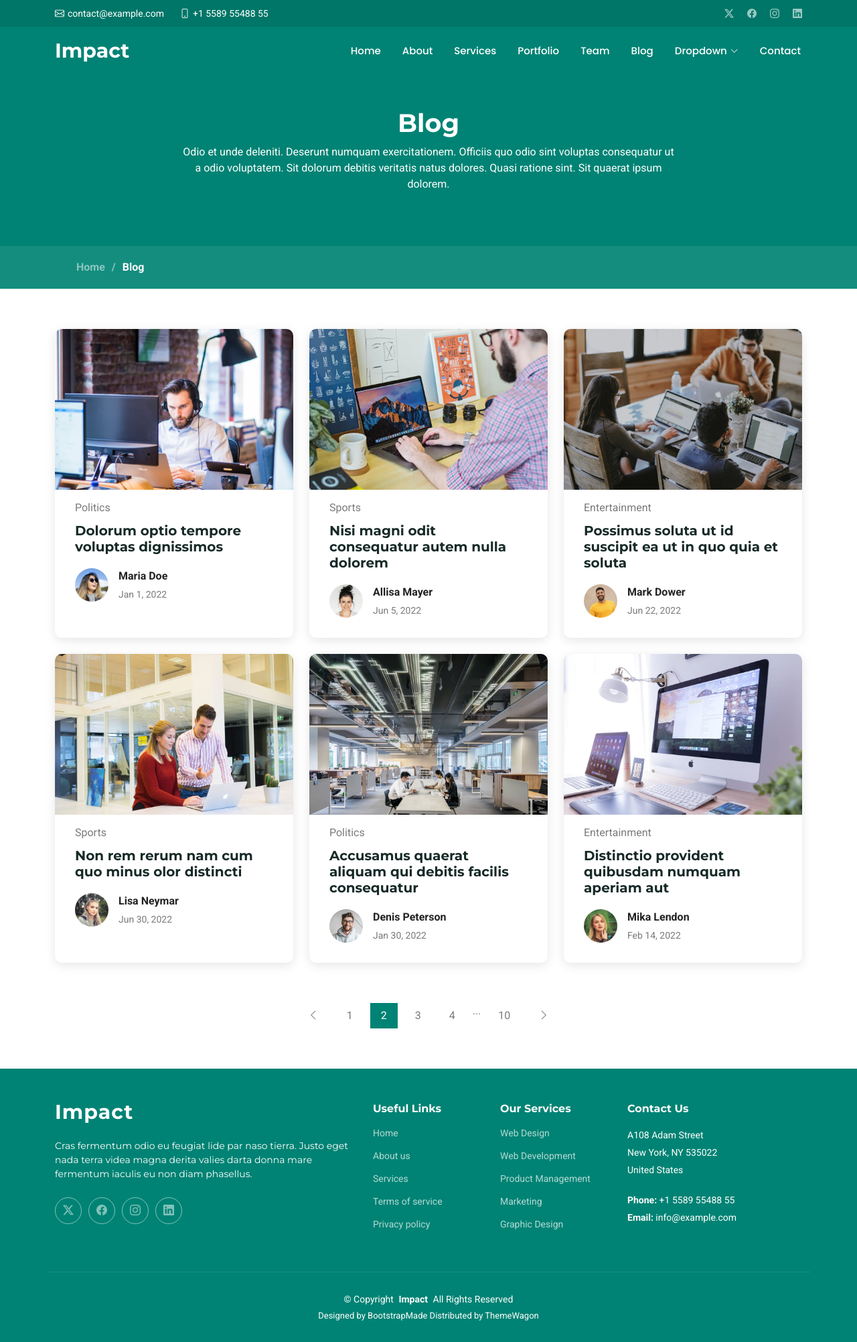
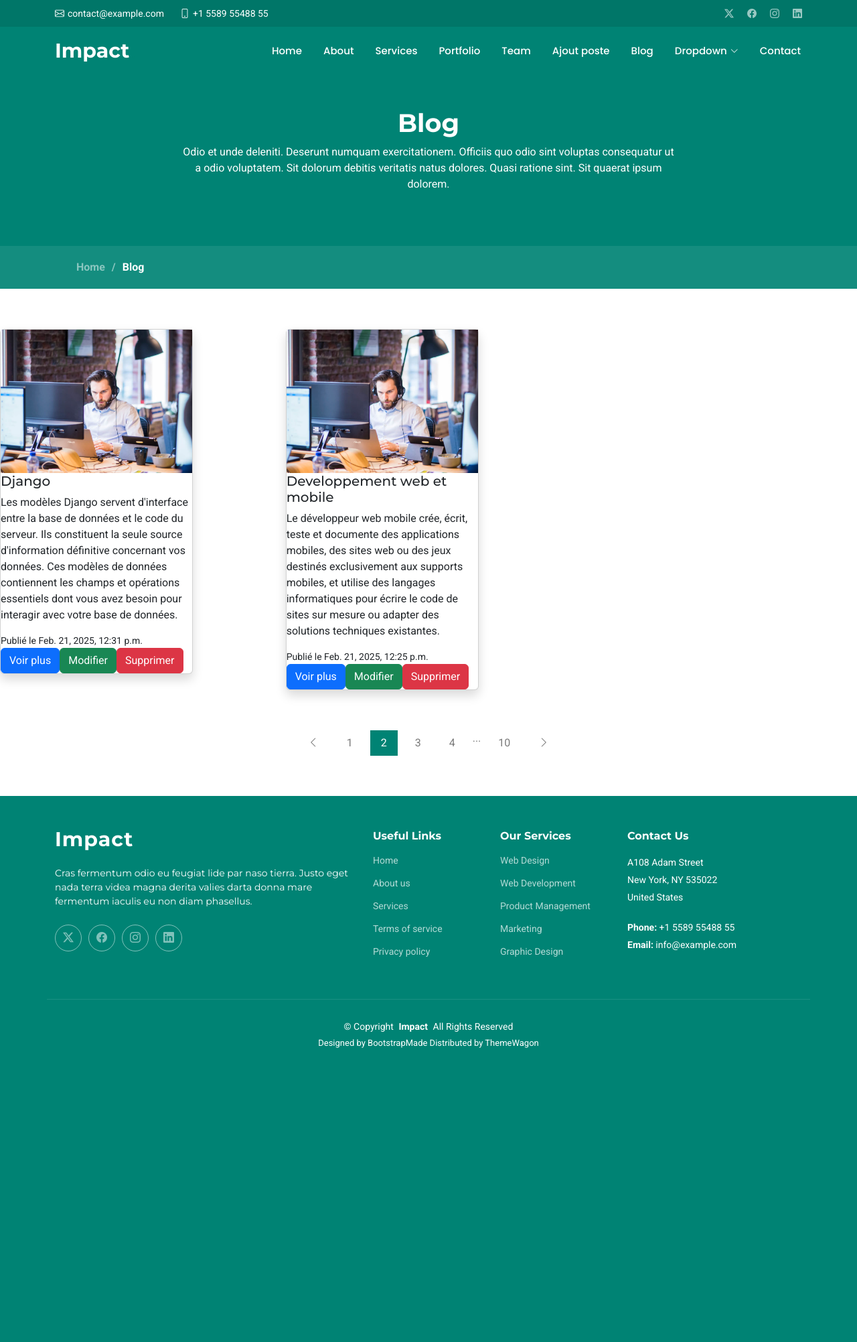
Before and after one commit to anf692/Blog__Project, a Django app: page /blog in a window 1280 px wide. Shown: the whole page at 67% size. After the commit the page ends 1564 px from the top, so only its background shows below. Run offline with Django 5.2, Linux system fonts and the light colour scheme; data comes from the database, SQL or seed files in the repository; both versions use the stored data as it was after the commit; some libraries are stand-ins or nearby versions.

Commit message:
ajout des postes dans la page blog.html

```diff
--- a/blog/templates/blog/Blog.html
+++ b/blog/templates/blog/Blog.html
@@ -10,8 +10,8 @@
   <meta name="keywords" content="">
 
   <!-- Favicons -->
-  <link href="{% static 'img/favicon.png" rel="icon">
-  <link href="{% static 'img/apple-touch-icon.png" rel="apple-touch-icon">
+  <link href="{% static 'img/favicon.png'%}" rel="icon">
+  <link href="{% static 'img/apple-touch-icon.png'%}" rel="apple-touch-icon">
 
   <!-- Fonts -->
   <link href="https://fonts.googleapis.com" rel="preconnect">
@@ -19,14 +19,14 @@
   <link href="https://fonts.googleapis.com/css2?family=Roboto:ital,wght@0,100;0,300;0,400;0,500;0,700;0,900;1,100;1,300;1,400;1,500;1,700;1,900&family=Montserrat:ital,wght@0,100;0,200;0,300;0,400;0,500;0,600;0,700;0,800;0,900;1,100;1,200;1,300;1,400;1,500;1,600;1,700;1,800;1,900&family=Poppins:ital,wght@0,100;0,200;0,300;0,400;0,500;0,600;0,700;0,800;0,900;1,100;1,200;1,300;1,400;1,500;1,600;1,700;1,800;1,900&display=swap" rel="stylesheet">
 
   <!-- Vendor CSS Files -->
-  <link href="{% static 'vendor/bootstrap/css/bootstrap.min.css' %}" rel="stylesheet">
-  <link href="{% static 'vendor/bootstrap-icons/bootstrap-icons.css' %}"rel="stylesheet">
-  <link href="{% static 'vendor/aos/aos.css' %}" rel="stylesheet">
-  <link href="{% static 'vendor/glightbox/css/glightbox.min.css' %}" rel="stylesheet">
-  <link href="{% static 'vendor/swiper/swiper-bundle.min.css' %}" rel="stylesheet">
+  <link href="{% static 'vendor/bootstrap/css/bootstrap.min.css'%}" rel="stylesheet">
+  <link href="{% static 'vendor/bootstrap-icons/bootstrap-icons.css'%}" rel="stylesheet">
+  <link href="{% static 'vendor/aos/aos.css'%}" rel="stylesheet">
+  <link href="{% static 'vendor/glightbox/css/glightbox.min.css'%}" rel="stylesheet">
+  <link href="{% static 'vendor/swiper/swiper-bundle.min.css'%}" rel="stylesheet">
 
   <!-- Main CSS File -->
-  <link href="{% static 'css/main.css' %}" rel="stylesheet">
+  <link href="{% static 'css/main.css'%}" rel="stylesheet">
 
   <!-- =======================================================
   * Template Name: Impact
@@ -73,6 +73,7 @@
             <li><a href="#services">Services</a></li>
             <li><a href="#portfolio">Portfolio</a></li>
             <li><a href="#team">Team</a></li>
+            <li><a href="{% url 'formulaire' %}">Ajout poste</a></li>
             <li><a href="blog.html" class="active">Blog</a></li>
             <li class="dropdown"><a href="#"><span>Dropdown</span> <i class="bi bi-chevron-down toggle-dropdown"></i></a>
               <ul>
@@ -129,169 +130,47 @@
     <!-- Blog Posts Section -->
     <section id="blog-posts" class="blog-posts section">
 
-      <div class="container">
-        <div class="row gy-4">
+      <div style="display: flex;">
+        {%	for	post	in	posts	%}
 
         <div class="col-lg-4">
-            <article>
+          <div class="card shadow" style="width: 18rem;">
+            <img src="{% static 'img/blog/blog-1.jpg' %}" alt="" class="img-fluid">
 
-              <div class="post-img">
-                <img src="{% static 'img/blog/blog-1.jpg' %}" alt="" class="img-fluid">
+                <h5 class="card-title">{{ post.title }}</h5>
+                <p>{{ post.content }}</p>
+                <small>Publié	le	{{	post.created_at	}}</small>
+
+                <div style="display: flex;">
+                    <div>
+                      <a href="{% url 'post_detail'  post.id %}" class="btn btn-primary">Voir plus</a>
                     </div>
 
-              <p class="post-category">Politics</p>
+                    <div>
+                      <a href="" class="btn btn-success">Modifier</a>
+                    </div>
 
-              <h2 class="title">
-                <a href="blog-details.html">Dolorum optio tempore voluptas dignissimos</a>
-              </h2>
-
-              <div class="d-flex align-items-center">
-                <img src="{% static 'img/blog/blog-author.jpg' %}" alt="" class="img-fluid post-author-img flex-shrink-0">
-                <div class="post-meta">
-                  <p class="post-author">Maria Doe</p>
-                  <p class="post-date">
-                    <time datetime="2022-01-01">Jan 1, 2022</time>
-                  </p>
+                    <div>
+                      <a href="{% url 'supprimer' post.id %}" class="btn btn-danger" >Supprimer</a>
+                    </div>
                 </div>
           </div>
 
-            </article>
+        </div>
+
+        {%	endfor	%}
+      </div>
+
 </div><!-- End post list item -->
 
 <div class="col-lg-4">
-            <article>
 
-              <div class="post-img">
-                <img src="{% static 'img/blog/blog-2.jpg' %}" alt="" class="img-fluid">
-              </div>
-
-              <p class="post-category">Sports</p>
-
-              <h2 class="title">
-                <a href="blog-details.html">Nisi magni odit consequatur autem nulla dolorem</a>
-              </h2>
-
-              <div class="d-flex align-items-center">
-                <img src="{% static 'img/blog/blog-author-2.jpg' %}" alt="" class="img-fluid post-author-img flex-shrink-0">
-                <div class="post-meta">
-                  <p class="post-author">Allisa Mayer</p>
-                  <p class="post-date">
-                    <time datetime="2022-01-01">Jun 5, 2022</time>
-                  </p>
-                </div>
-              </div>
-
-            </article>
-          </div><!-- End post list item -->
-
-          <div class="col-lg-4">
-            <article>
-
-              <div class="post-img">
-                <img src="{% static 'img/blog/blog-3.jpg' %}" alt="" class="img-fluid">
-              </div>
-
-              <p class="post-category">Entertainment</p>
-
-              <h2 class="title">
-                <a href="blog-details.html">Possimus soluta ut id suscipit ea ut in quo quia et soluta</a>
-              </h2>
-
-              <div class="d-flex align-items-center">
-                <img src="{% static 'img/blog/blog-author-3.jpg' %}" alt="" class="img-fluid post-author-img flex-shrink-0">
-                <div class="post-meta">
-                  <p class="post-author">Mark Dower</p>
-                  <p class="post-date">
-                    <time datetime="2022-01-01">Jun 22, 2022</time>
-                  </p>
-                </div>
-              </div>
-
-            </article>
-          </div><!-- End post list item -->
-
-          <div class="col-lg-4">
-            <article>
-
-              <div class="post-img">
-                <img src="{% static 'img/blog/blog-4.jpg' %}" alt="" class="img-fluid">
-              </div>
-
-              <p class="post-category">Sports</p>
-
-              <h2 class="title">
-                <a href="blog-details.html">Non rem rerum nam cum quo minus olor distincti</a>
-              </h2>
-
-              <div class="d-flex align-items-center">
-                <img src="{% static 'img/blog/blog-author-4.jpg' %}" alt="" class="img-fluid post-author-img flex-shrink-0">
-                <div class="post-meta">
-                  <p class="post-author">Lisa Neymar</p>
-                  <p class="post-date">
-                    <time datetime="2022-01-01">Jun 30, 2022</time>
-                  </p>
-                </div>
-              </div>
-
-            </article>
-          </div><!-- End post list item -->
-
-          <div class="col-lg-4">
-            <article>
-
-              <div class="post-img">
-                <img src="{% static 'img/blog/blog-5.jpg' %}" alt="" class="img-fluid">
-              </div>
-
-              <p class="post-category">Politics</p>
-
-              <h2 class="title">
-                <a href="blog-details.html">Accusamus quaerat aliquam qui debitis facilis consequatur</a>
-              </h2>
-
-              <div class="d-flex align-items-center">
-                <img src="{% static 'img/blog/blog-author-5.jpg' %}" alt="" class="img-fluid post-author-img flex-shrink-0">
-                <div class="post-meta">
-                  <p class="post-author">Denis Peterson</p>
-                  <p class="post-date">
-                    <time datetime="2022-01-01">Jan 30, 2022</time>
-                  </p>
-                </div>
-              </div>
-
-            </article>
-          </div><!-- End post list item -->
-
-          <div class="col-lg-4">
-            <article>
-
-              <div class="post-img">
-                <img src="{% static 'img/blog/blog-6.jpg' %}" alt="" class="img-fluid">
-              </div>
-
-              <p class="post-category">Entertainment</p>
-
-              <h2 class="title">
-                <a href="blog-details.html">Distinctio provident quibusdam numquam aperiam aut</a>
-              </h2>
-
-              <div class="d-flex align-items-center">
-                <img src="{% static 'img/blog/blog-author-6.jpg' %}" alt="" class="img-fluid post-author-img flex-shrink-0">
-                <div class="post-meta">
-                  <p class="post-author">Mika Lendon</p>
-                  <p class="post-date">
-                    <time datetime="2022-01-01">Feb 14, 2022</time>
-                  </p>
-                </div>
-              </div>
-
-            </article>
 </div><!-- End post list item -->
 
 </div>
 </div>
 
-    </section><!-- /Blog Posts Section -->
+</section><!-- /Blog Posts Section -->
 
     <!-- Blog Pagination Section -->
     <section id="blog-pagination" class="blog-pagination section">
@@ -335,7 +214,7 @@
         <div class="col-lg-2 col-6 footer-links">
           <h4>Useful Links</h4>
           <ul>
-            <li><a href="{% url 'blog' %}">Home</a></li>
+            <li><a href="{% url 'index' %}">Home</a></li>
             <li><a href="#">About us</a></li>
             <li><a href="#">Services</a></li>
             <li><a href="#">Terms of service</a></li>
@@ -386,17 +265,17 @@
   <div id="preloader"></div>
 
   <!-- Vendor JS Files -->
-  <script src="{% static 'vendor/bootstrap/js/bootstrap.bundle.min.js' %}"></script>
-  <script src="{% static 'vendor/php-email-form/validate.js' %}"></script>
-  <script src="{% static 'vendor/aos/aos.js' %}"></script>
-  <script src="{% static 'vendor/glightbox/js/glightbox.min.js' %}"></script>
-  <script src="{% static 'vendor/swiper/swiper-bundle.min.js' %}"></script>
-  <script src="{% static 'vendor/purecounter/purecounter_vanilla.js' %}"></script>
-  <script src="{% static 'vendor/imagesloaded/imagesloaded.pkgd.min.js' %}"></script>
-  <script src="{% static 'vendor/isotope-layout/isotope.pkgd.min.js' %}"></script>
+  <script src="{% static 'vendor/bootstrap/js/bootstrap.bundle.min.js'%}"></script>
+  <script src="{% static 'vendor/php-email-form/validate.js'%}"></script>
+  <script src="{% static 'vendor/aos/aos.js'%}"></script>
+  <script src="{% static 'vendor/glightbox/js/glightbox.min.js'%}"></script>
+  <script src="{% static 'vendor/swiper/swiper-bundle.min.js'%}"></script>
+  <script src="{% static 'vendor/purecounter/purecounter_vanilla.js'%}"></script>
+  <script src="{% static 'vendor/imagesloaded/imagesloaded.pkgd.min.js'%}"></script>
+  <script src="{% static 'vendor/isotope-layout/isotope.pkgd.min.js'%}"></script>
 
   <!-- Main JS File -->
-  <script src="{% static 'js/main.js' %}"></script>
+  <script src="{% static 'js/main.js'%}"></script>
 
 </body>
 
--- a/blog/views.py
+++ b/blog/views.py
@@ -4,8 +4,10 @@ from .forms import formulaire
 
 #fonction pour afficher les differentes postes
 def post_list(request):
-    posts = Post.objects.all().order_by('-created_at')
-    return render(request, 'blog\post_list.html', {'posts': posts})
+    # posts = Post.objects.all().order_by('-created_at')
+    # return render(request, 'blog\post_list.html', {'posts': posts})
+    return render(request, 'blog\post_list.html')
+
 
 #fonction pour afficher les details de chaque poste
 def post_detail(request, id):
@@ -23,21 +25,26 @@ def ajout_post(request):
         if form.is_valid():
             form.save()
             # Rediriger vers la page des postes
-            return redirect('post_list')
+            return redirect('blog')
     else:
         # Si la méthode de requête est GET, afficher un formulaire vide
         form =  formulaire()
     return render(request,'blog\Forms.html', {'form':form})
 
+#fonction pour supprimer un poste
 def delete(request,id):
     post=Post.objects.get(id=id)
     post.delete()
-    return  redirect('post_list')
+    return  redirect('blog')
 
+#fonction pour la page index.html
 def index(request):
     return render(request, 'blog\index.html')
 
+#fonction pour la page Blog.html
 def blog(request):
-    return render(request, 'blog\Blog.html')
+    posts = Post.objects.all().order_by('-created_at')
+    return render(request, 'blog\Blog.html', {'posts': posts})
+
 
 # Create your views here.
--- a/blog_projet/settings.py
+++ b/blog_projet/settings.py
@@ -117,7 +117,9 @@ USE_TZ = True
 # https://docs.djangoproject.com/en/5.1/howto/static-files/
 
 STATIC_URL = 'static/'
-STATICFILES_DIRS=[BASE_DIR / 'static']
+# Ajoute cette ligne si tes fichiers sont dans le dossier "static" à la racine du projet
+STATICFILES_DIRS = [BASE_DIR / 'static']
+
 
 # Default primary key field type
 # https://docs.djangoproject.com/en/5.1/ref/settings/#default-auto-field
```
Also changed, not shown: blog/templates/blog/index.html (+57 -57 lines), blog/urls.py (line endings or trailing spaces), db.sqlite3. Lines whose indentation alone changed are shown as unchanged.
